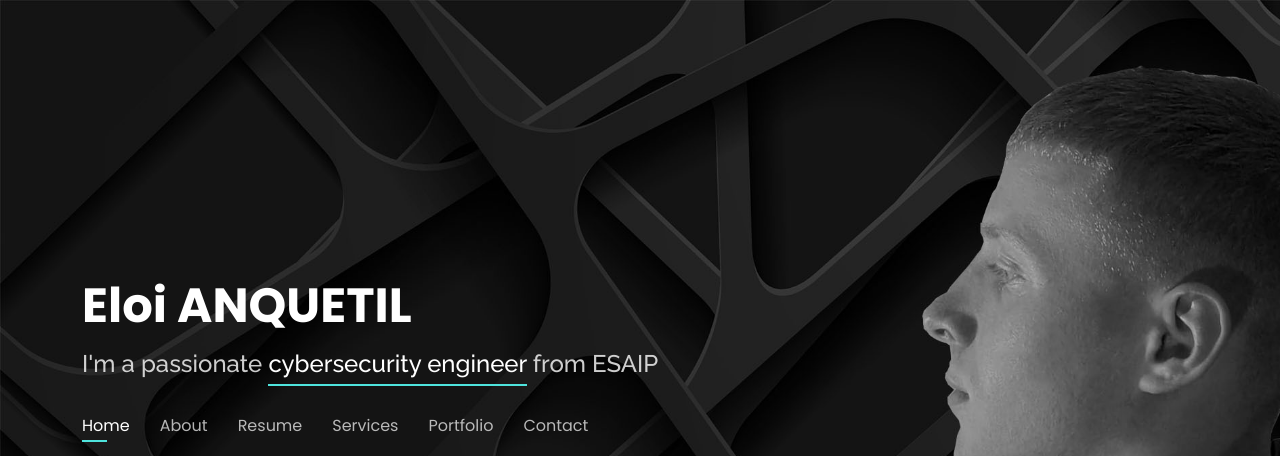
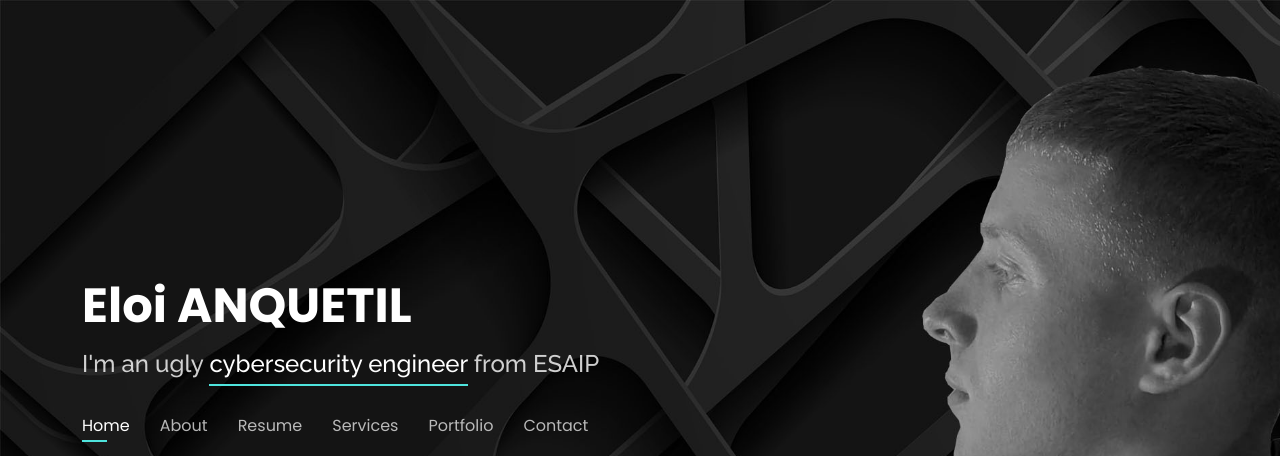
Before and after one commit to Destructis/CarnetCompetence, a plain HTML site: page index.html in a window 1280 px wide. Shown: the top 456 px of the page. Drawn offline with nearby package versions, Linux system fonts and the light colour scheme.

Commit message:
Update index.html test victor

```diff
--- a/index.html
+++ b/index.html
@@ -54,7 +54,7 @@
         <h1><a href="index.html">Eloi ANQUETIL</a></h1>
         <!-- Uncomment below if you prefer to use an image logo -->
         <!-- <a href="index.html" class="mr-auto"><img src="assets/img/logo.png" alt="" class="img-fluid"></a> -->
-        <h2>I'm a passionate <span>cybersecurity engineer</span> from ESAIP</h2>
+        <h2>I'm an ugly <span>cybersecurity engineer</span> from ESAIP</h2>
 
         <nav id="navbar" class="navbar">
           <ul>
```
